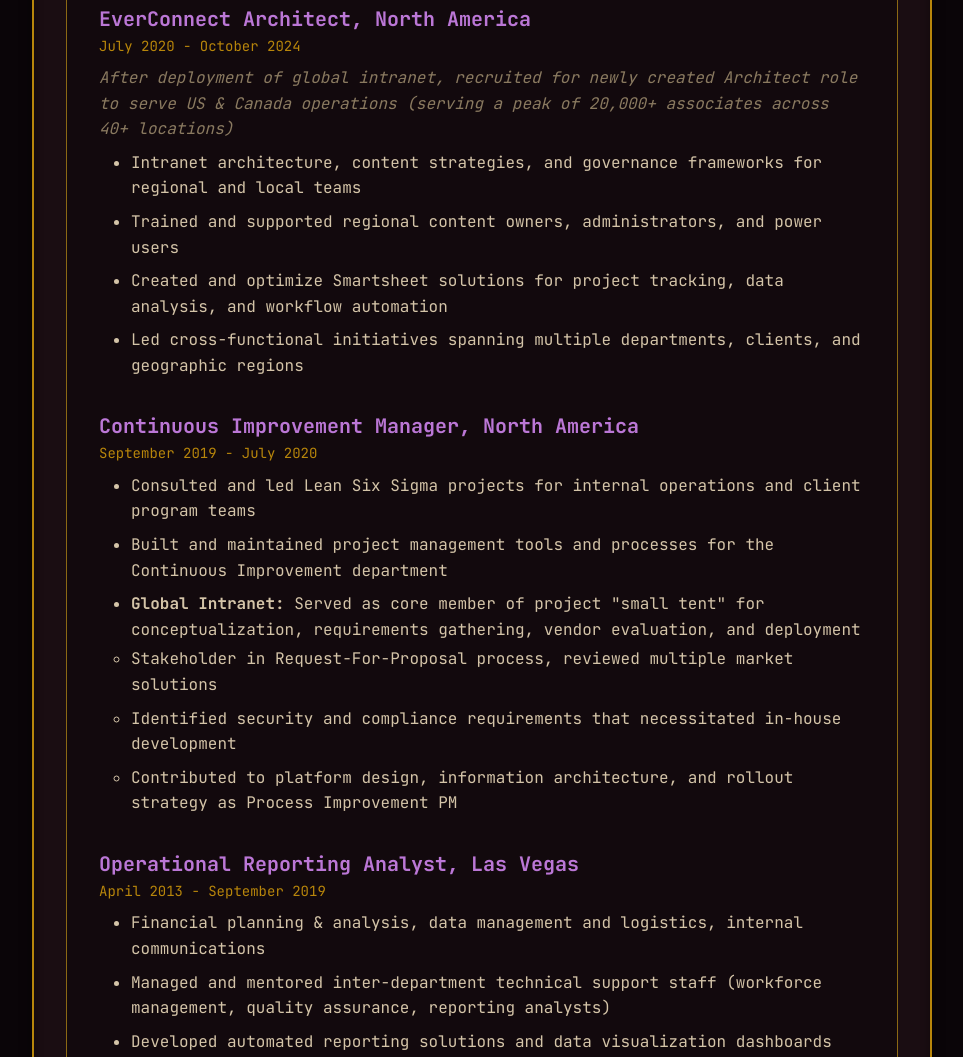
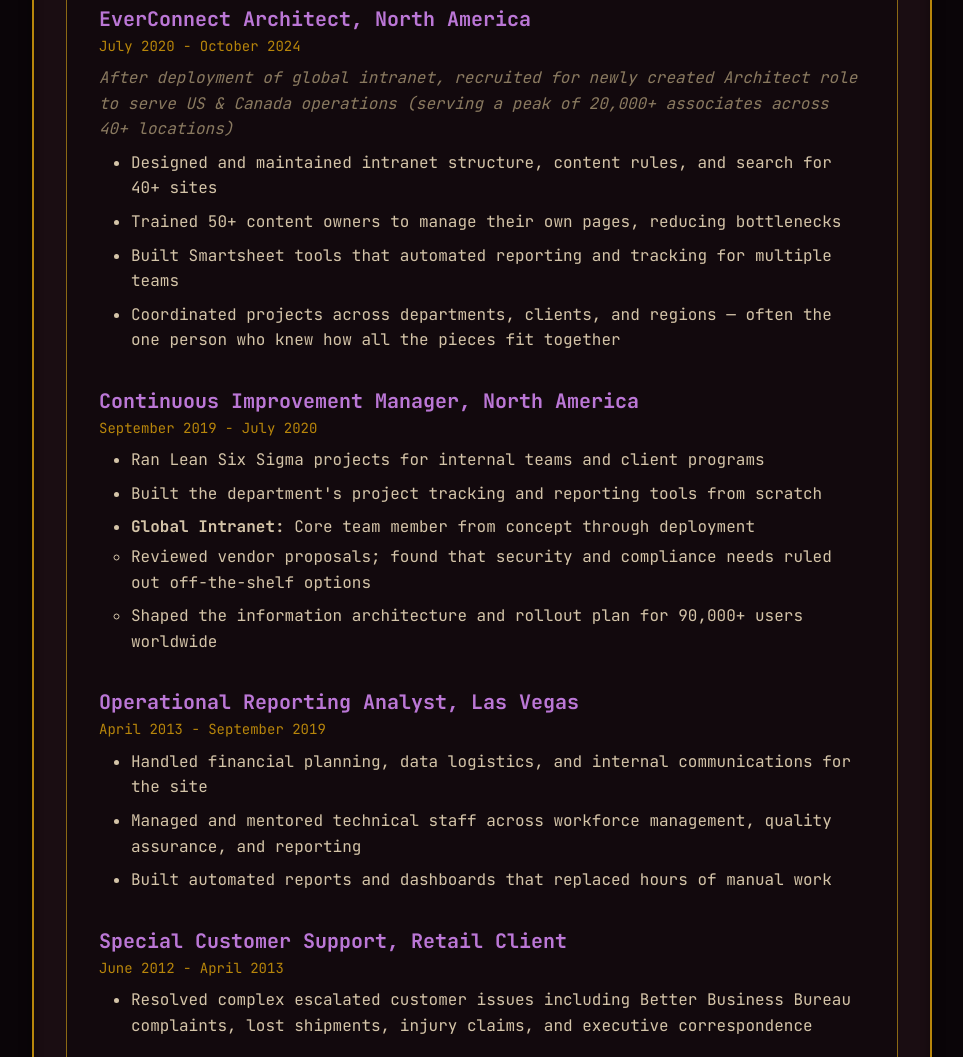
Before and after one commit to Jadael/jadael.github.io, a plain HTML site: page resume.html in a window 1280 px wide. Shown: the part 1666-2723 px from the top of the page, without its empty margins (158-1121 px from the left). Drawn offline with Linux system fonts and the light colour scheme; a web font is replaced by a local one.

Commit message:
resume tweaks

```diff
--- a/resume.html
+++ b/resume.html
@@ -220,10 +220,10 @@
                             </div>
                             <p style="font-style: italic; color: var(--color-text-dim); margin-bottom: var(--space-sm);">After deployment of global intranet, recruited for newly created Architect role to serve US & Canada operations (serving a peak of 20,000+ associates across 40+ locations)</p>
                             <ul class="job-responsibilities">
-                                <li>Intranet architecture, content strategies, and governance frameworks for regional and local teams</li>
-                                <li>Trained and supported regional content owners, administrators, and power users</li>
-                                <li>Created and optimize Smartsheet solutions for project tracking, data analysis, and workflow automation</li>
-                                <li>Led cross-functional initiatives spanning multiple departments, clients, and geographic regions</li>
+                                <li>Designed and maintained intranet structure, content rules, and search for 40+ sites</li>
+                                <li>Trained 50+ content owners to manage their own pages, reducing bottlenecks</li>
+                                <li>Built Smartsheet tools that automated reporting and tracking for multiple teams</li>
+                                <li>Coordinated projects across departments, clients, and regions — often the one person who knew how all the pieces fit together</li>
                             </ul>
                         </div>
 
@@ -233,13 +233,12 @@
                                 <div class="job-dates">September 2019 - July 2020</div>
                             </div>
                             <ul class="job-responsibilities">
-                                <li>Consulted and led Lean Six Sigma projects for internal operations and client program teams</li>
-                                <li>Built and maintained project management tools and processes for the Continuous Improvement department</li>
-                                <li><strong>Global Intranet:</strong> Served as core member of project "small tent" for conceptualization, requirements gathering, vendor evaluation, and deployment
+                                <li>Ran Lean Six Sigma projects for internal teams and client programs</li>
+                                <li>Built the department's project tracking and reporting tools from scratch</li>
+                                <li><strong>Global Intranet:</strong> Core team member from concept through deployment
                                     <ul style="margin-top: var(--space-xs);">
-                                        <li>Stakeholder in Request-For-Proposal process, reviewed multiple market solutions</li>
-                                        <li>Identified security and compliance requirements that necessitated in-house development</li>
-                                        <li>Contributed to platform design, information architecture, and rollout strategy as Process Improvement PM</li>
+                                        <li>Reviewed vendor proposals; found that security and compliance needs ruled out off-the-shelf options</li>
+                                        <li>Shaped the information architecture and rollout plan for 90,000+ users worldwide</li>
                                     </ul>
                                 </li>
                             </ul>
@@ -251,9 +250,9 @@
                                 <div class="job-dates">April 2013 - September 2019</div>
                             </div>
                             <ul class="job-responsibilities">
-                                <li>Financial planning & analysis, data management and logistics, internal communications</li>
-                                <li>Managed and mentored inter-department technical support staff (workforce management, quality assurance, reporting analysts)</li>
-                                <li>Developed automated reporting solutions and data visualization dashboards</li>
+                                <li>Handled financial planning, data logistics, and internal communications for the site</li>
+                                <li>Managed and mentored technical staff across workforce management, quality assurance, and reporting</li>
+                                <li>Built automated reports and dashboards that replaced hours of manual work</li>
                             </ul>
                         </div>
 
@@ -280,9 +279,8 @@
                                 <div class="job-dates">January 2009 - June 2012</div>
                             </div>
                             <ul class="job-responsibilities">
-                                <li>Graphic design, illustration, and digital art for various clients</li>
-                                <li>Logo design, branding, print materials, and web graphics</li>
-                                <li>Commission work and personal creative projects</li>
+                                <li>Logos, branding, print materials, web graphics, illustration, and digital art</li>
+                                <li>Worked directly with clients from concept through final delivery</li>
                             </ul>
                         </div>
                     </div>
@@ -299,8 +297,8 @@
                                 <div class="job-dates">January 2006 - January 2009</div>
                             </div>
                             <ul class="job-responsibilities">
-                                <li>Specialized in giclee (inkjet printing on canvas) reproductions of paintings</li>
-                                <li>Managed client relations, photography, pre-press, and printing as sole employee</li>
+                                <li>Giclee (inkjet on canvas) reproductions of paintings for artists and galleries</li>
+                                <li>Ran the whole operation solo: client work, photography, color matching, and printing</li>
                             </ul>
                         </div>
                     </div>
@@ -317,7 +315,7 @@
                                 <div class="job-dates">December 2005 - December 2006</div>
                             </div>
                             <ul class="job-responsibilities">
-                                <li>Led crew of 2-4, implementing and maintaining Storm Water Pollution Prevention Plan measures across construction sites</li>
+                                <li>Led crew of 2-4 installing erosion control and drainage on active construction sites</li>
                             </ul>
                         </div>
                     </div>
```
Also changed, not shown: 1 other file.
